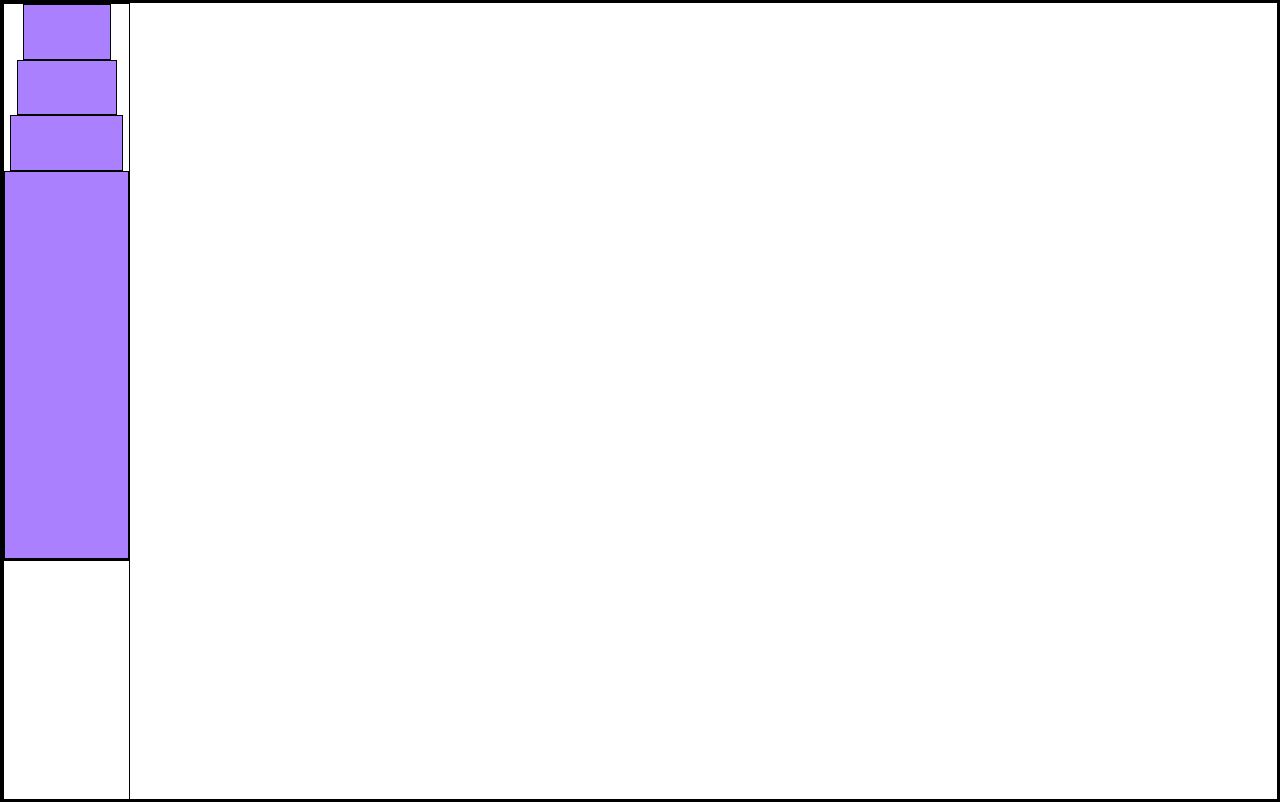
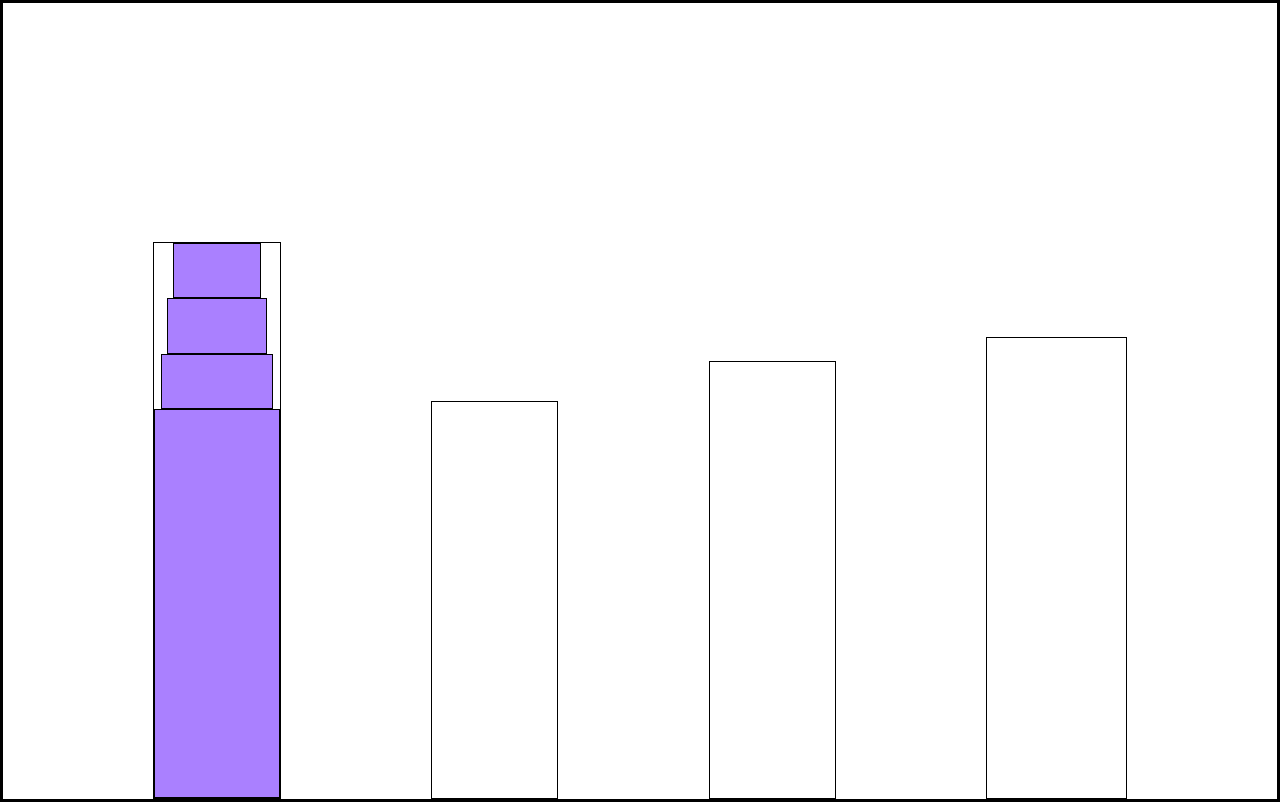
Before and after one commit to Geachie/FCC-City-SKyline-CSS, a plain HTML site: page index.html in a window 1280 px wide. Shown: the top 802 px of the page. Drawn offline with Linux system fonts and the light colour scheme.

Commit message:
Add flexbox to .background-buildings

```diff
--- a/style.css
+++ b/style.css
@@ -12,6 +12,9 @@ body {
 .background-buildings {
   width: 100%;
   height: 100%;
+  display: flex;
+  align-items: flex-end;
+  justify-content: space-evenly;
 }
 
 .bb1 {
```
